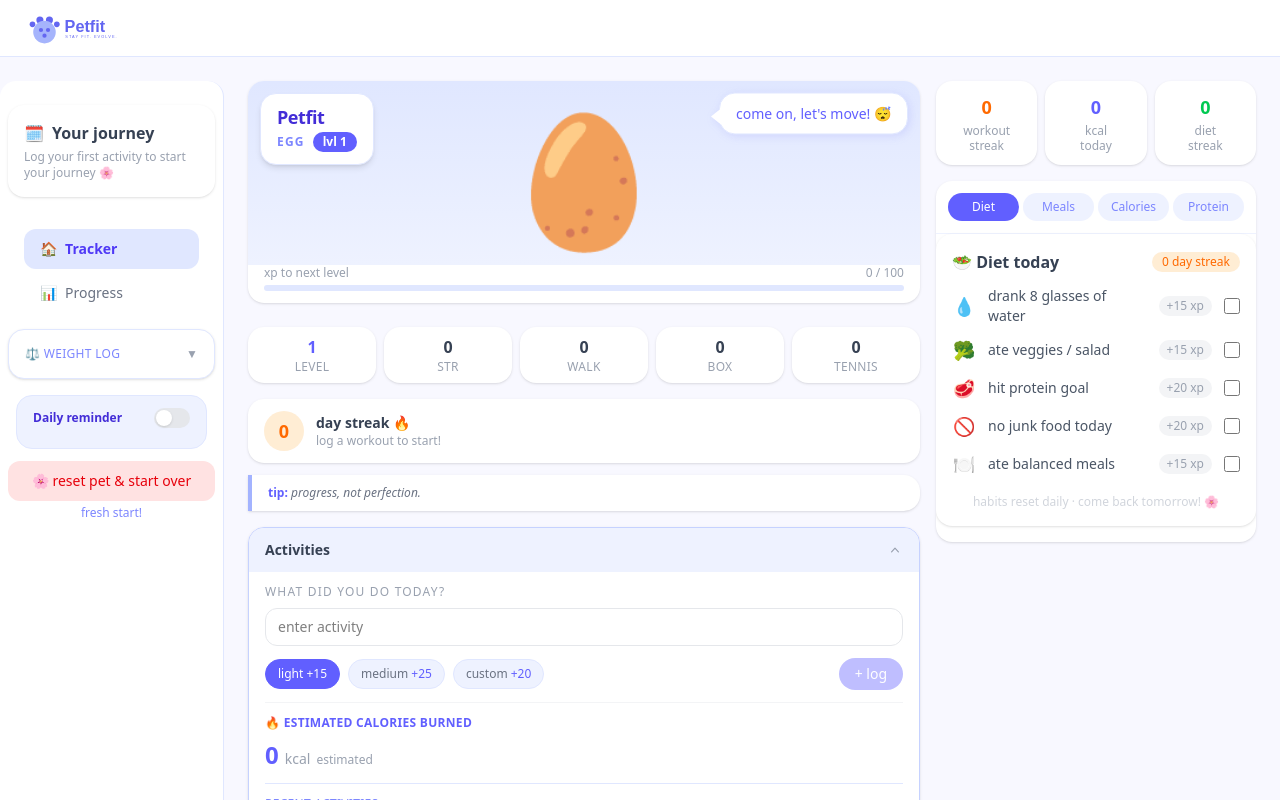
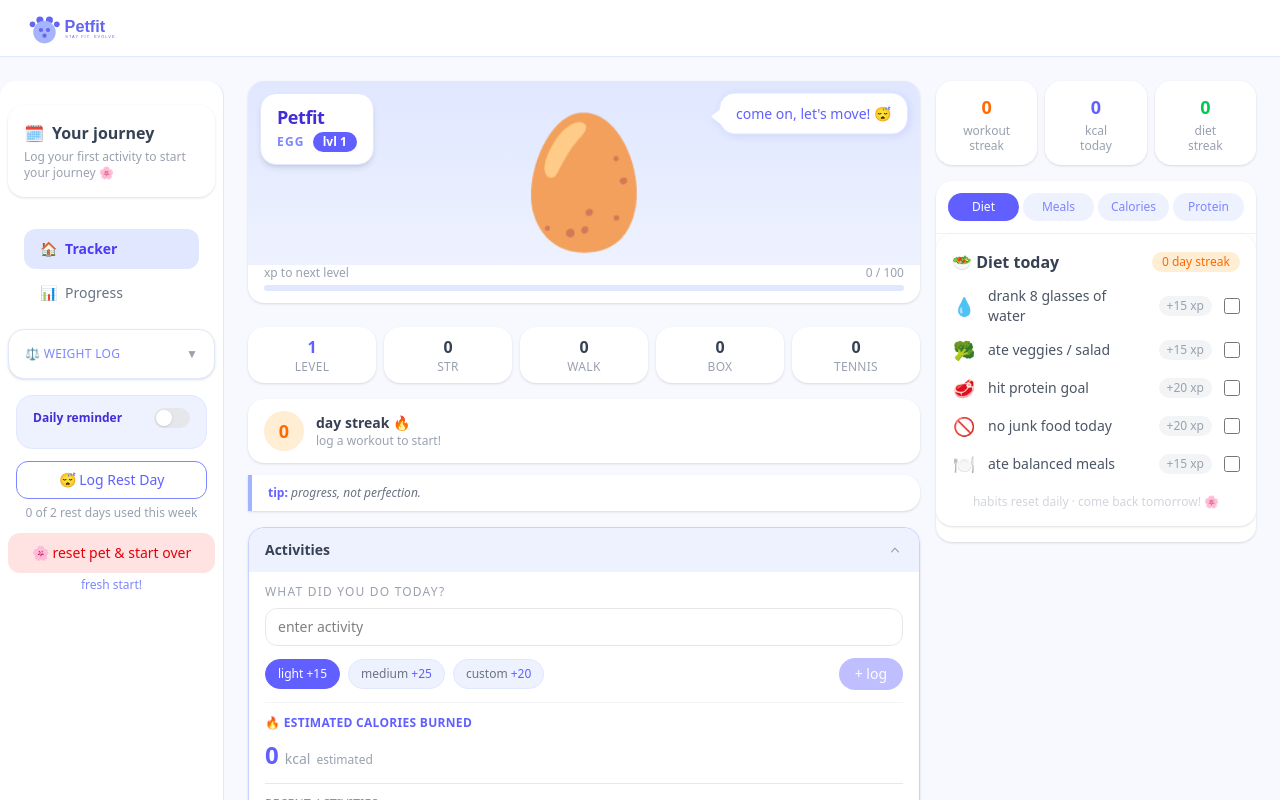
Before and after one commit to benringia/Virtual-Pet-Fitness, a Vue app: page / in a window 1280 px wide. Shown: the top 800 px of the page. Built offline with nearby package versions, Linux system fonts and the light colour scheme.

Commit message:
FEAT: Added Rest day logging system

```diff
--- a/src/App.vue
+++ b/src/App.vue
@@ -22,6 +22,21 @@
             </nav>
             <WeightLog />
             <ReminderSettings />
+            <div class="mx-2 mb-3">
+              <button
+                @click="handleLogRestDay"
+                :disabled="!restDayAllowed"
+                :class="restDayAllowed
+                  ? 'border-indigo-400 text-indigo-500 hover:bg-indigo-50'
+                  : 'border-gray-200 text-gray-300 cursor-not-allowed'"
+                class="w-full py-2 rounded-xl border text-sm font-medium transition-colors"
+              >
+                {{ restLogged ? '✓ Rest day logged' : '😴 Log Rest Day' }}
+              </button>
+              <p class="text-xs text-center text-gray-400 mt-1.5">
+                {{ restDaysThisWeek }} of 2 rest days used this week
+              </p>
+            </div>
           </StatsPanel>
         </div>
       </aside>
@@ -115,7 +130,7 @@
 </template>
 
 <script setup>
-import { onMounted, ref } from 'vue'
+import { onMounted, ref, computed } from 'vue'
 import Header from './components/Header.vue'
 import ToastNotification from './components/ToastNotification.vue'
 import EvolutionModal from './components/EvolutionModal.vue'
@@ -133,6 +148,17 @@ import ReminderSettings from './components/ReminderSettings.vue'
 import { state } from './store/state.js'
 import { checkDayRollover } from './utils/dates.js'
 import { scheduleReminder } from './utils/reminder.js'
+import { canLogRestDay, logRestDay, getRestDaysThisWeek } from './utils/restDay.js'
+
+const restDaysThisWeek = computed(() => getRestDaysThisWeek(state.restDays))
+const restDayAllowed = computed(() => canLogRestDay(state))
+const restLogged = ref(false)
+
+function handleLogRestDay() {
+  logRestDay(state)
+  restLogged.value = true
+  setTimeout(() => { restLogged.value = false }, 1500)
+}
 
 onMounted(() => {
   checkDayRollover(state)
--- a/src/components/WorkoutLogger.vue
+++ b/src/components/WorkoutLogger.vue
@@ -142,6 +142,7 @@
     </div>
   </div>
 
+
 </template>
 
 <script setup>
--- a/src/store/persistence.js
+++ b/src/store/persistence.js
@@ -22,6 +22,8 @@ const defaultState = {
   proteinActivityLevel: 'active',
   petMood: 'idle',
   reminder: { enabled: false, time: '20:00' },
+  restDays: [],
+  todayIsRestDay: false,
 }
 
 export function loadState() {
--- a/src/utils/dates.js
+++ b/src/utils/dates.js
@@ -56,6 +56,7 @@ export function checkDayRollover(state) {
   state.calories.burned = 0
   state.calories.burnedManual = []
   state.calories.date = today
+  state.todayIsRestDay = false
   resetExpiredStreaks(state)
   triggerAchievement('dayReset', '🌅', 'New day!', 'Habits and calories have reset. Keep it up!')
 }
--- a/src/utils/mood.js
+++ b/src/utils/mood.js
@@ -8,6 +8,7 @@ export const MOOD_MESSAGES = {
   hungry:  'feed me something! 🍽️',
   tired:   'i missed you... 😓',
   sad:     "let's get back on track 😢",
+  resting: 'taking it easy today 😴',
 }
 
 function getYesterday() {
@@ -61,5 +62,6 @@ export function computeMood(state, { streakBroke = false } = {}) {
     !!(state.dietHabits[yesterday] && Object.values(state.dietHabits[yesterday]).some(Boolean))
   if (!activeYesterday) return 'tired'
 
+  if (state.todayIsRestDay) return 'resting'
   return 'idle'
 }
--- /dev/null
+++ b/src/utils/restDay.js
@@ -0,0 +1,38 @@
+import { todayStr } from './dates.js'
+import { addXP } from './xp.js'
+import { updateWorkoutStreak } from './streaks.js'
+import { computeMood } from './mood.js'
+
+function getWeekStart() {
+  const d = new Date()
+  const day = d.getDay()
+  d.setDate(d.getDate() - (day === 0 ? 6 : day - 1))
+  d.setHours(0, 0, 0, 0)
+  return d
+}
+
+export function getRestDaysThisWeek(restDays) {
+  const weekStart = getWeekStart()
+  const weekEnd = new Date(weekStart)
+  weekEnd.setDate(weekEnd.getDate() + 7)
+  return restDays.filter(dateStr => {
+    const [y, m, d] = dateStr.split('-').map(Number)
+    const date = new Date(y, m - 1, d)
+    return date >= weekStart && date < weekEnd
+  }).length
+}
+
+export function canLogRestDay(state) {
+  if (state.todayIsRestDay) return false
+  if (getRestDaysThisWeek(state.restDays) >= 2) return false
+  return true
+}
+
+export function logRestDay(state) {
+  if (!canLogRestDay(state)) return
+  state.restDays.push(todayStr())
+  state.todayIsRestDay = true
+  addXP(state, 8)
+  updateWorkoutStreak(state)
+  state.petMood = computeMood(state)
+}
```
Also changed, not shown: .claude/session-log.txt, 1 other file (tests, documents, lock files or other folders).
